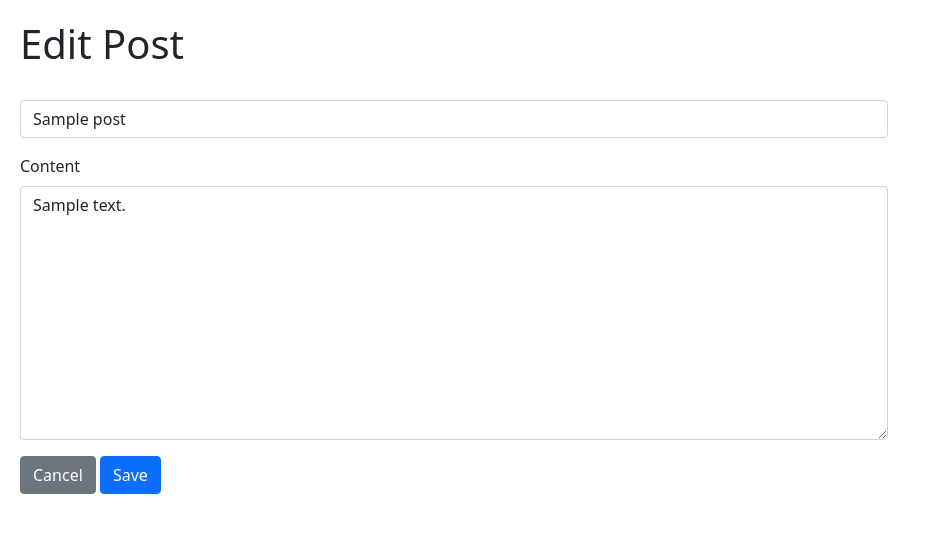
After one commit to mdemichele/blogly, a Flask app: page /posts/1/edit in a window 1280 px wide. The commit adds this page. Shown: the top 533 px of the page, without its empty margins (0-931 px from the left). Run offline with Flask 2, Linux system fonts and the light colour scheme; tables that the repository leaves empty hold one stand-in row (values such as "Sample post").

Commit message:
finished part two

```diff
--- a/app.py
+++ b/app.py
@@ -1,6 +1,6 @@
 from flask import Flask, request, render_template, redirect, flash, session
 from flask_debugtoolbar import DebugToolbarExtension
-from models import db, connect_db, User
+from models import db, connect_db, User, Post
 
 app = Flask(__name__)
 
@@ -22,7 +22,7 @@ def home_page():
 @app.route('/users')
 def users_page():
     users = User.query.all()
-    print(users)
+
     return render_template('user_list.html', users=users)
 
 @app.route('/users/new')
@@ -51,7 +51,10 @@ def get_user_details_page(userId):
     # Get the user from the data
     user = User.query.get(userId)
 
-    return render_template('user_details.html', user=user)
+    # Get the user's posts
+    posts = user.posts
+
+    return render_template('user_details.html', user=user, posts=posts)
 
 @app.route('/users/<userId>/edit')
 def get_edit_user_page(userId):
@@ -91,3 +94,64 @@ def delete_user(userId):
     db.session.commit()
 
     return redirect('/users')
+
+@app.route('/users/<userId>/posts/new')
+def get_create_post_page(userId):
+    """Shows form to add a post for the specified user"""
+    user = User.query.get(userId)
+
+    return render_template('create_post.html', user=user)
+
+@app.route('/users/<userId>/posts/new', methods=["POST"])
+def create_post(userId):
+    """Adds post to database and redirects to homepage"""
+    title = request.form["post-title"]
+    content = request.form["post-content"]
+
+    # Create post object
+    newPost = Post(title=title, content=content, post_author=userId)
+
+    # Add new post object to database
+    db.session.add(newPost)
+    db.session.commit()
+
+    return redirect('/')
+
+@app.route('/posts/<postId>')
+def get_post_details_page(postId):
+    """Gets the post details page for the specified post"""
+    post = Post.query.get(postId)
+
+    return render_template('post_details.html', post=post)
+
+@app.route('/posts/<postId>/edit')
+def get_post_edit_page(postId):
+    """Gets the post edit page for the specified post"""
+    post = Post.query.get(postId)
+
+    return render_template('post_edit.html', post=post)
+
+@app.route('/posts/<postId>/edit', methods=["POST"])
+def edit_post(postId):
+    """Edits a post"""
+    newPostTitle = request.form["post-title"]
+    newPostContent = request.form["post-content"]
+
+    newPost = Post.query.get(postId)
+
+    newPost.title = newPostTitle
+    newPost.content = newPostContent
+
+    db.session.add(newPost)
+    db.session.commit()
+
+    return redirect('/')
+
+@app.route('/posts/<postId>/delete')
+def delete_post(postId):
+    """Deletes a post"""
+    Post.query.filter_by(id=postId).delete()
+
+    db.session.commit()
+
+    return redirect('/')
--- /dev/null
+++ b/templates/post_edit.html
@@ -0,0 +1,28 @@
+{% extends "base.html" %}
+
+{% block page_title %}
+<div id="edit-post-title-container">
+  <h1 id="edit-post-title">Edit Post</h1>
+</div>
+{% endblock %}
+
+{% block content %}
+<div id="edit-post-form-container">
+  <form id="edit-post-form" action="/posts/{{ post.id }}/edit" method="POST">
+
+    <div class="mb-3">
+      <label for="post-title" class="form-label"></label>
+      <input class="form-control" type="text" name="post-title" value="{{ post.title }}"/>
+    </div>
+
+    <div class="mb-3">
+      <label class="form-label" for="post-content">Content</label>
+      <textarea class="form-control" name="post-content" rows="10" cols="50">{{ post.content }}</textarea>
+    </div>
+
+    <a href="/"><button class="btn btn-secondary">Cancel</button></a>
+    <a href="/"><button type="submit" class="btn btn-primary">Save</button></a>
+
+  </form>
+</div>
+{% endblock %}
```
Also changed, not shown: models.py (+19 -1 lines), templates/create_post.html (added, +29 -0 lines), templates/post_details.html (added, +20 -0 lines), templates/user_details.html (+12 -0 lines), test_models.py (+16 -2 lines).
